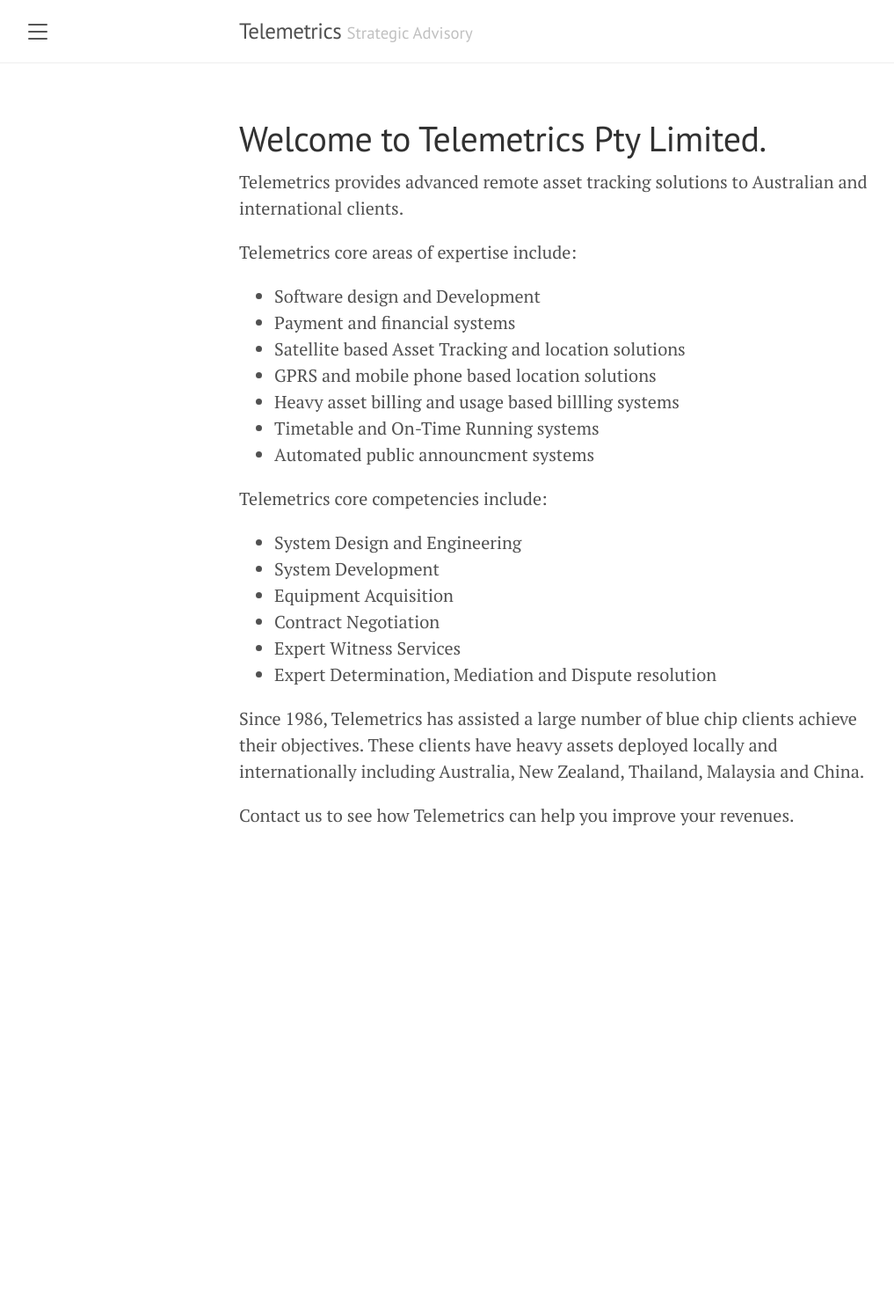
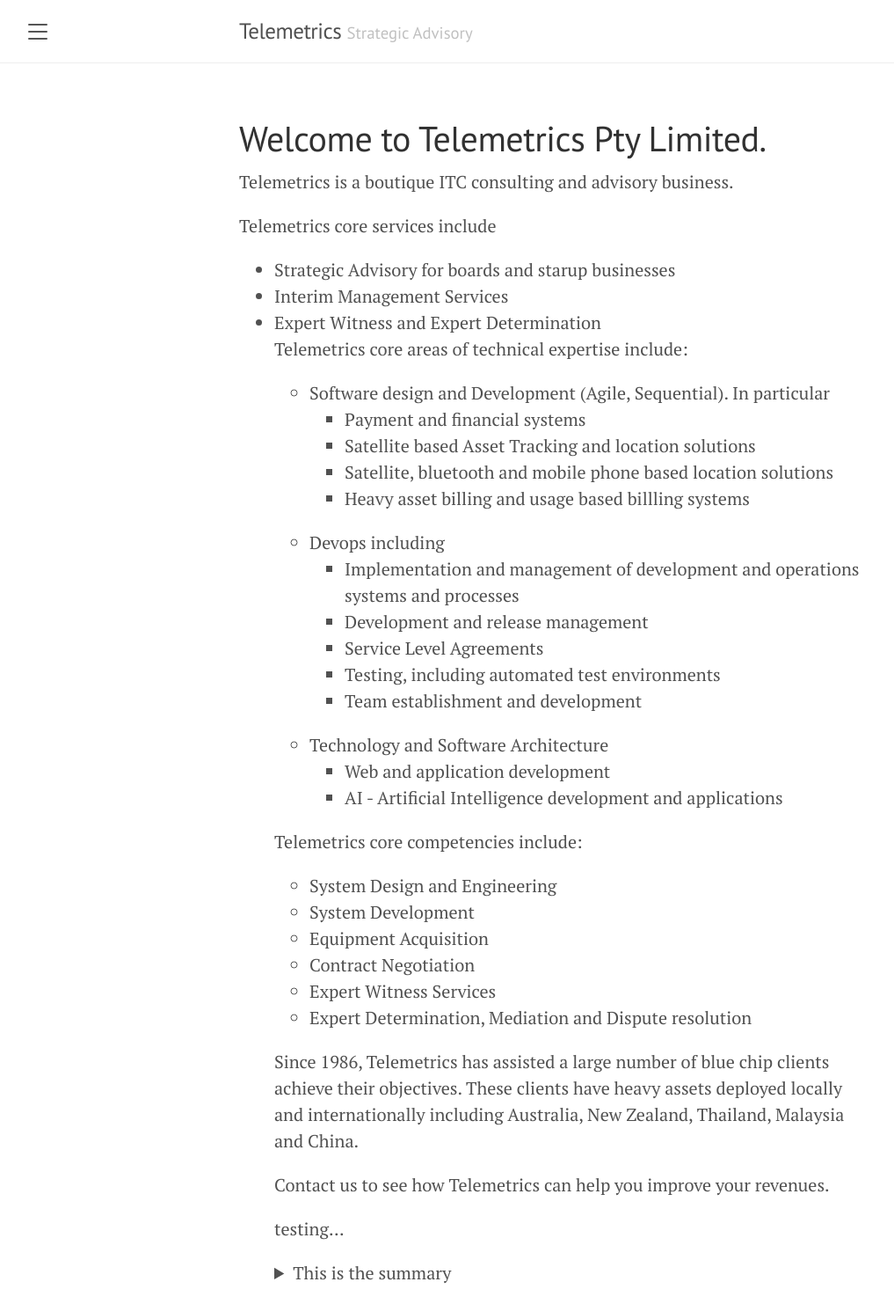
Before and after one commit to hjelliott/hjelliott.github.io, a Jekyll site: the page built from index.html, in a window 1280 px wide. Shown: the whole page at 88% size, without its empty margins (8-1025 px from the left). Built offline with Jekyll 4.4.1, drawn with Linux system fonts in a browser that asks for light colours; the list of posts is cut into pages by our own code; before the commit the page ends 962 px from its top, so only the background shows below that.

Commit message:
Updates to home page

```diff
--- a/index.html
+++ b/index.html
@@ -5,18 +5,36 @@
 
 <h1>Welcome to Telemetrics Pty Limited.</h1>
 
-<p>Telemetrics provides advanced remote asset tracking solutions to Australian and international clients.</p>
+<p>Telemetrics is a boutique ITC consulting and advisory business.</p>
+<p>Telemetrics core services include</P>
+<ul>
+<li>Strategic Advisory for boards and starup businesses</li>
+<li>Interim Management Services</li>
+<li>Expert Witness and Expert Determination</li>
 
-<p>Telemetrics core areas of expertise include:</p>
 
+<p>Telemetrics core areas of technical expertise include:</p>
 <ul>
-<li> Software design and Development</li>
-<li>Payment and financial systems</li>
-<li>Satellite based Asset Tracking and location solutions</li>
-<li>GPRS and mobile phone based location solutions</li>
-<li>Heavy asset billing and usage based billling systems</li>
-<li>Timetable and On-Time Running systems</li>
-<li>Automated public announcment systems</li>
+<li>Software design and Development (Agile, Sequential). In particular
+	<ul>
+		<li>Payment and financial systems</li>
+		<li>Satellite based Asset Tracking and location solutions</li>
+		<li>Satellite, bluetooth and mobile phone based location solutions</li>
+		<li>Heavy asset billing and usage based billling systems</li>
+	</ul>
+<li>Devops including
+	<ul>
+		<li>Implementation and management of development and operations systems and processes</li>
+		<li>Development and release management</li>
+		<li>Service Level Agreements</li>
+		<li>Testing, including automated test environments</li>
+		<li>Team establishment and development</li>
+	</ul>
+<li>Technology and Software Architecture
+	<ul>
+		<li>Web and application development</li>
+		<li>AI - Artificial Intelligence development and applications</li>
+	</ul>
 </ul>
 <p>Telemetrics core competencies include:</p>
 
@@ -33,3 +51,10 @@
 
 <p>Contact us to see how Telemetrics can help you improve your revenues.
 </p>
+
+<p>testing...</p>
+<details>
+	<summary>This is the summary</summary>
+<p>Since 1986, Telemetrics has assisted a large number of blue chip clients achieve their objectives. These clients have heavy assets deployed locally and internationally including Australia, New Zealand, Thailand, Malaysia and China.
+</p>
+</details>
```
Also changed, not shown: 1 other file.
